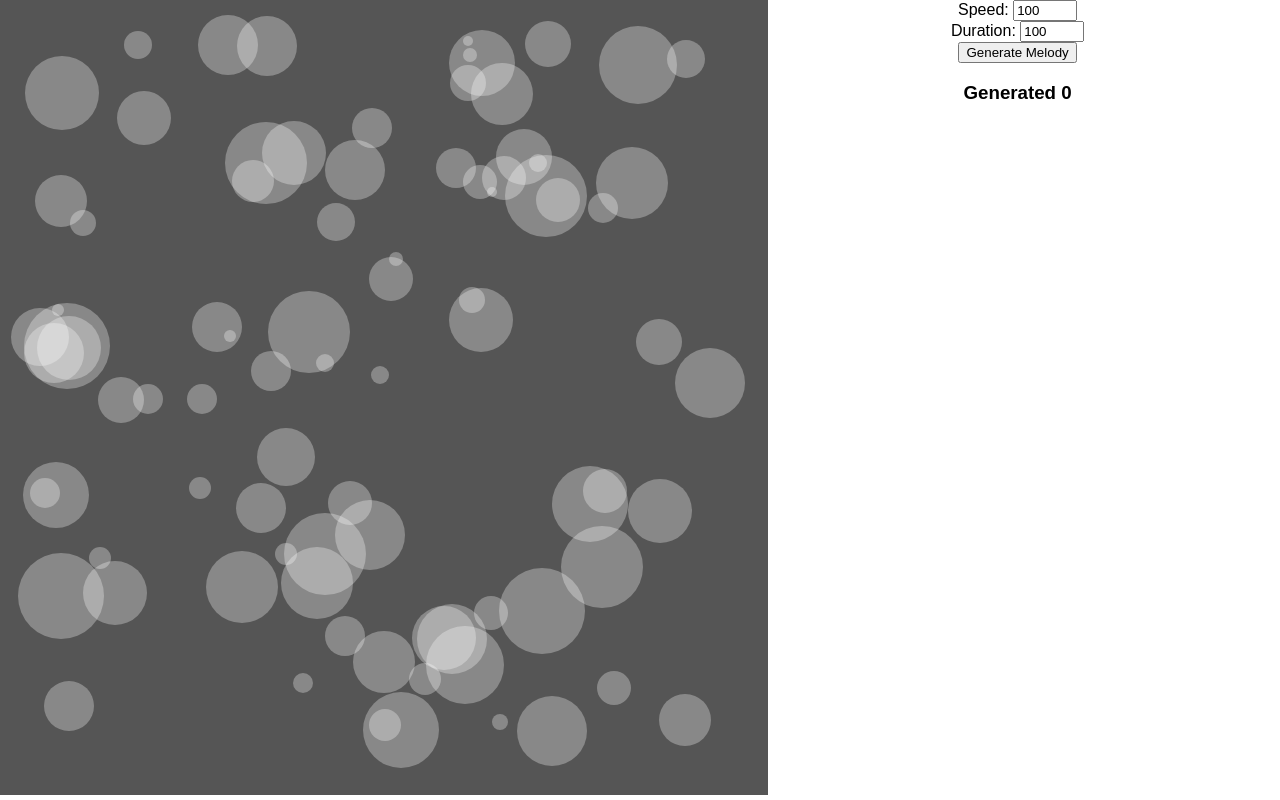
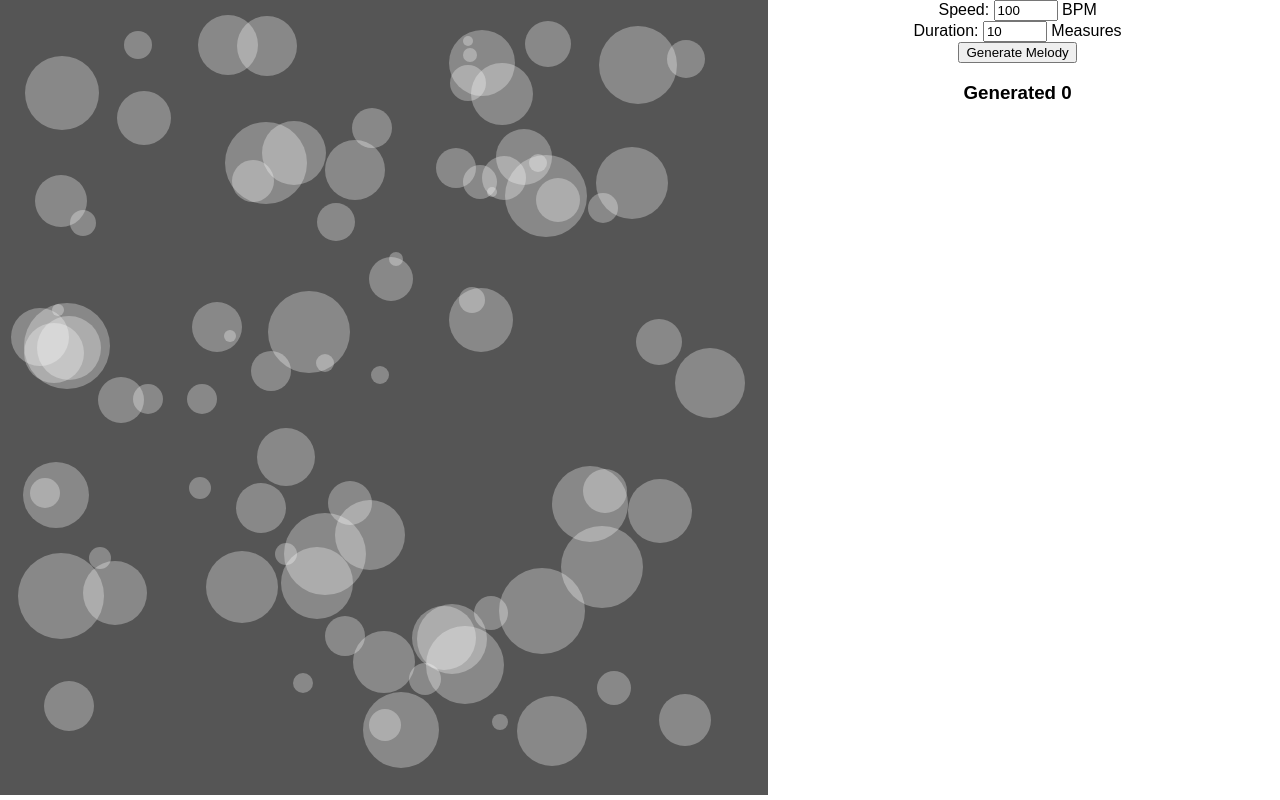
Before and after one commit to seagomezar/AI-Based-Music-Generator-ReactJS, a React (Create React App) app: page / in a window 1280 px wide. Built offline with nearby package versions, Linux system fonts and the light colour scheme; no server answers.

Commit message:
cleaning

```diff
--- a/src/App.js
+++ b/src/App.js
@@ -17,23 +17,12 @@ class App extends Component {
 		// Some initializations
 		this.height = window.innerHeight - 5;
 		this.width = window.innerWidth - (window.innerWidth * 0.4);
-		const NEGRA = 1;
-		const BLANCA = NEGRA * 2;
-		const CORCHEA = NEGRA / 2;
-		this.possibleTempos = [NEGRA];
-		this.melodySeed = [
-			'B3', 'C#4', 'D#4', 'E4', 'F#4', 'A4', 'B4',
-			'C#4', 'D#5', 'E5', 'F#5', 'G#4', 'A5', 'B5',
-			'C#6', 'D#6', 'E6'
-		];
 		this.minimumRadius = 40;
 		// Set the initial state
 		this.state = {
 			circles: [],
 			speed: 100,
-			duration: 100,
-			notes: this.melodySeed,
-			figures: this.possibleTempos,
+			duration: 10,
 			generated: false,
 			song: [],
 			isPlaying: false,
@@ -127,9 +116,7 @@ class App extends Component {
 			} else {
 				i++;
 			}
-
 		}
-		console.log(notes);
 		return notes;
 	}
 
@@ -217,18 +204,8 @@ class App extends Component {
 		}
 	}
 
-	handleGenerate2() {
-		const notes = this.state.notes;
-		const figures = this.state.figures;
-		const song = this.generateMusicAndTempo(this.state.duration, notes, figures);
-		this.setState({ song: song });
-		this.setState({ generated: true });
-		this.paintSong(song);
-		this.setState({ creationDate: Date.now() });
-	}
-
 	handleGenerate() {
-		const song = generateSong(2);
+		const song = generateSong(this.state.duration);
 		this.setState({ song: song });
 		this.setState({ generated: true });
 		this.paintSong(song);
@@ -239,23 +216,16 @@ class App extends Component {
 		switch (duration) {
 			case 4:
 				return 'w';
-				break;
 			case 2:
 				return 'h';
-				break;
 			case 1:
 				return 'q';
-				break;
 			case 0.5:
 				return '8';
-				break;
 			case 0.25:
 				return '16';
-				break;
 			case 0.125:
 				return '32';
-				break;
-
 			default:
 				break;
 		}
@@ -265,23 +235,16 @@ class App extends Component {
 		switch (duration) {
 			case 4:
 				return '1m';
-				break;
 			case 2:
 				return '2n';
-				break;
 			case 1:
 				return '4n';
-				break;
 			case 0.5:
 				return '8t';
-				break;
 			case 0.25:
 				return '16t';
-				break;
 			case 0.125:
 				return '32t';
-				break;
-
 			default:
 				break;
 		}
@@ -298,7 +261,7 @@ class App extends Component {
 		div.setAttribute('id', 'boo');
 		parent.appendChild(div);
 		var renderer = new VF.Renderer(div, VF.Renderer.Backends.SVG);
-		renderer.resize(500, (bars / 2) * 150);
+		renderer.resize(500, (bars / 2) * 135);
 		var context = renderer.getContext();
 		var stave = new VF.Stave(10, 40, 240);
 		stave.addClef("treble").addTimeSignature("4/4");
@@ -314,18 +277,19 @@ class App extends Component {
 				let item = new VF.StaveNote({ keys: [sound[0] + '/' + scale], duration: duration });
 				currentBar.push(item);
 			}
+			let beams;
 			if (i === song.length-1){
 				stave.setEndBarType(VF.Barline.type.END);
 				stave.setContext(context).draw();
-				var beams = VF.Beam.generateBeams(currentBar);
+				beams = VF.Beam.generateBeams(currentBar);
 				VF.Formatter.FormatAndDraw(context, stave, currentBar);
-				beams.forEach(function(b) {b.setContext(context).draw()})
+				beams.forEach(function(b) {b.setContext(context).draw()});
 			}
 			else {
 				stave.setContext(context).draw();
-				var beams = VF.Beam.generateBeams(currentBar);
+				beams = VF.Beam.generateBeams(currentBar);
 				VF.Formatter.FormatAndDraw(context, stave, currentBar);
-				beams.forEach(function(b) {b.setContext(context).draw()})
+				beams.forEach(function(b) {b.setContext(context).draw()});
 				if ( (i+1)%2 === 0) {
 					y = stave.y + 120;
 					x = 10;
@@ -347,7 +311,6 @@ class App extends Component {
 			for (let j = 0; j < notes.length; j++) {
 				const note = notes[j];
 				const sound = notesa[note.sound];
-				const scale = sound[1];
 
 				let duration = this.getNotationForPlay(note.duration);
 				newSong.push([i + ":" + currentTempo, sound, duration]);
@@ -362,7 +325,7 @@ class App extends Component {
 		const song = this.translateForTone(this.state.song);
 		Tone.Transport.cancel();
 		Tone.Transport.clear();
-		const part = new Tone.Part((time, note, duration) => {
+		new Tone.Part((time, note, duration) => {
 			this.piano.triggerAttackRelease(note, duration, time);
 			Tone.Draw.schedule(() => {
 				const element = document.getElementById(note);
@@ -405,11 +368,11 @@ class App extends Component {
 					<div className="params">
 						<div>
 							Speed: 	<input name="speed" type="number" min="1" max="400"
-								onChange={this.handleChange} value={this.state.speed} />
+								onChange={this.handleChange} value={this.state.speed} /> BPM
 						</div>
 						<div>
 							Duration: 	<input name="duration" type="number" min="1" max="400"
-								onChange={this.handleChange} value={this.state.duration} />
+								onChange={this.handleChange} value={this.state.duration} /> Measures
 						</div>
 					</div>
 					<div className="buttons">
--- a/src/generator.js
+++ b/src/generator.js
@@ -8,6 +8,12 @@ const allNotes = [
     "C6", "D6", "E6", "F6", "G6", "A6", "B6",
     "C7"
   ];
+
+  melodySeed = [
+			'B3', 'C#4', 'D#4', 'E4', 'F#4', 'A4', 'B4',
+			'C#4', 'D#5', 'E5', 'F#5', 'G#4', 'A5', 'B5',
+			'C#6', 'D#6', 'E6'
+		];
   */
 
   const allNotes = [
@@ -16,7 +22,7 @@ const allNotes = [
   ];
 
   const allDurations = [
-   2, 4, 1, 0.5, 0.25, 0.125
+   2, 4, 1, 0.5, 0.25
   ];
 
   /**
```
